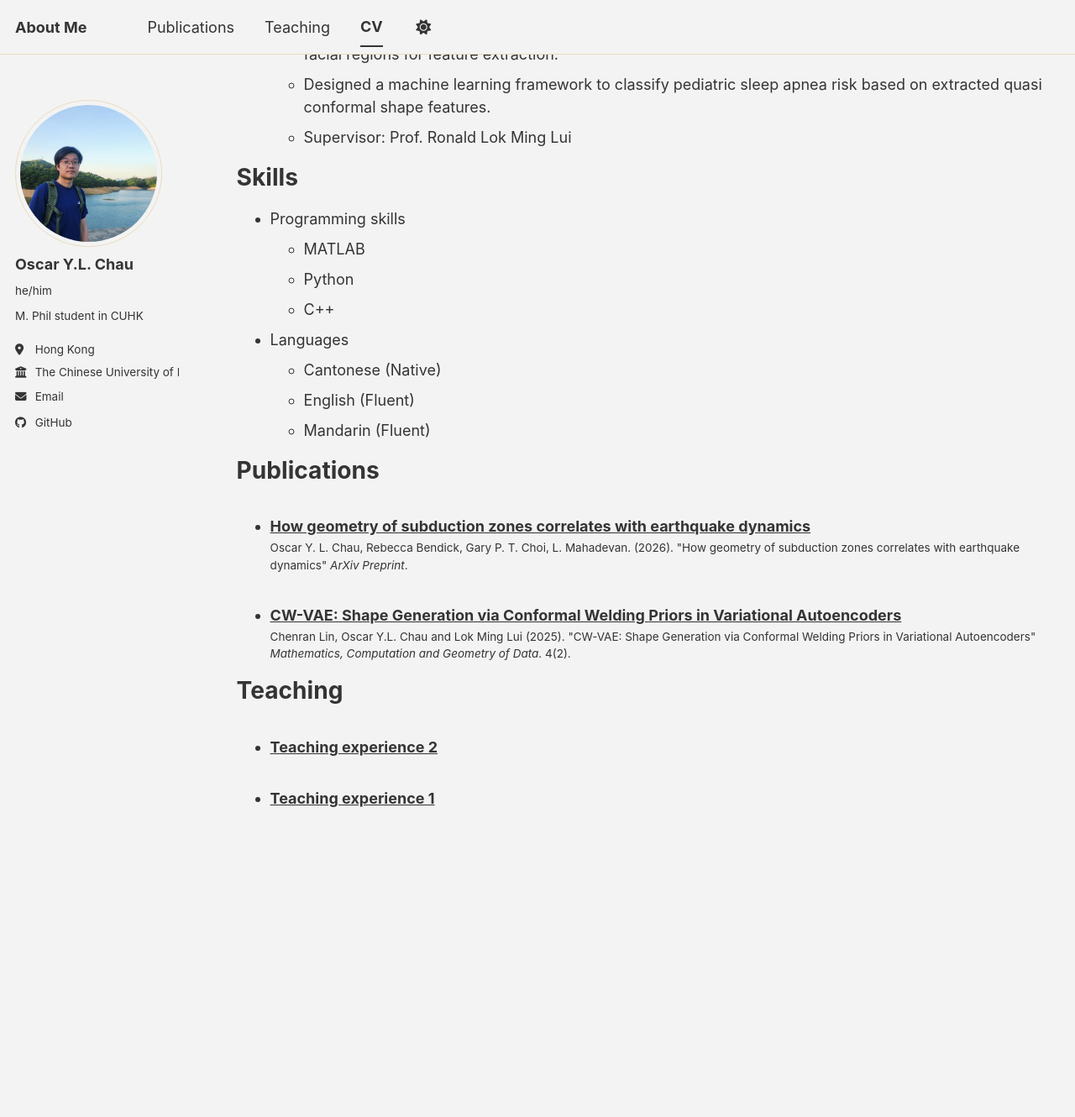
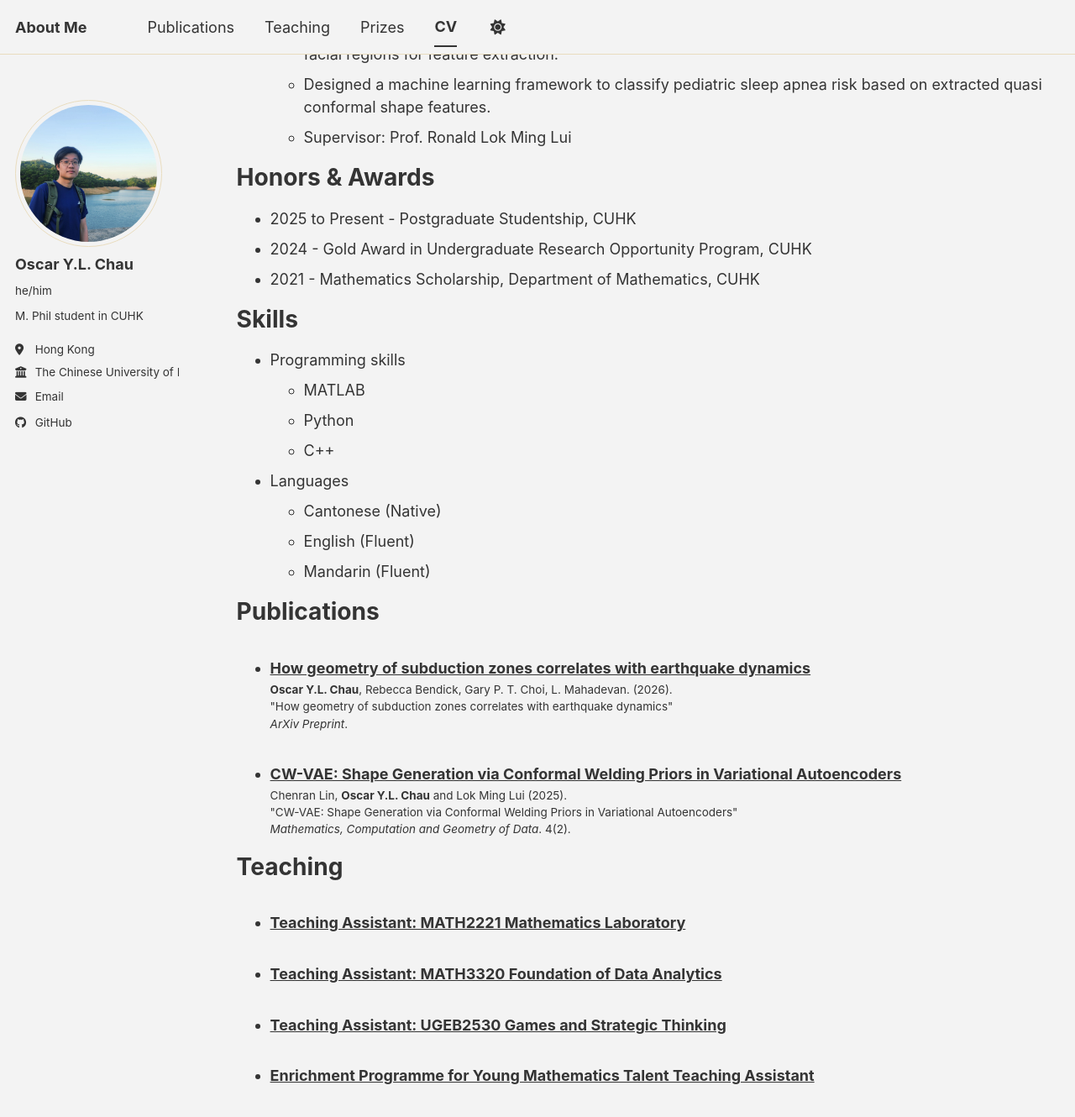
Before and after one commit to oscarcyl/oscarcyl.github.io, a Jekyll site: the page built from _pages/cv.md, in a window 1280 px wide and 1400 px high, scrolled down 574 px. Shown: the top 1330 px of the window at 84% size. Built offline with Jekyll 4.4.1, drawn with Linux system fonts in a browser that asks for light colours; a style sheet for code colours, icons or effects is not loaded; before the commit the page ends 1643 px from its top, so only the background shows below that.

Commit message:
Recent updates (4/9)

```diff
--- a/_data/navigation.yml
+++ b/_data/navigation.yml
@@ -17,6 +17,9 @@ main:
   - title: "Teaching"
     url: /teaching/
 
+  - title: "Prizes"
+    url: /prizes/
+
   # - title: "Portfolio"
   #   url: /portfolio/
 
--- a/_pages/cv.md
+++ b/_pages/cv.md
@@ -27,6 +27,12 @@ Experience
   * Designed a machine learning framework to classify pediatric sleep apnea risk based on extracted quasi conformal shape features.
   * Supervisor: Prof. Ronald Lok Ming Lui
 
+Honors & Awards
+======
+* 2025 to Present - Postgraduate Studentship, CUHK
+* 2024 - Gold Award in Undergraduate Research Opportunity Program, CUHK
+* 2021 - Mathematics Scholarship, Department of Mathematics, CUHK
+
 Skills
 ======
 * Programming skills
--- /dev/null
+++ b/_teaching/EPYMT2024.md
@@ -0,0 +1,11 @@
+---
+title: "Enrichment Programme for Young Mathematics Talent Teaching Assistant"
+collection: teaching
+type: "Secondary school student course"
+permalink: /teaching/EPYMT
+venue: "The Chinese University of Hong Kong, Mathematics department"
+date: 2024-07-15
+location: "Hong Kong"
+---
+
+Instructed mathematically gifted secondary school students in university level discrete mathematics, covering graph theory, number theory, and combinatorial game theory.
--- /dev/null
+++ b/_teaching/MATH2221_2025.md
@@ -0,0 +1,11 @@
+---
+title: "Teaching Assistant: MATH2221 Mathematics Laboratory"
+collection: teaching
+type: "Undergraduate Course"
+permalink: /teaching/MATH2221
+venue: "Department of Mathematics, The Chinese University of Hong Kong"
+date: 2026-01-05
+location: "Hong Kong"
+---
+
+Taught lab sections on computational mathematics and scientific programming using MATLAB for undergraduate mathematics majors.
--- /dev/null
+++ b/_teaching/MATH3320_2025.md
@@ -0,0 +1,11 @@
+---
+title: "Teaching Assistant: MATH3320 Foundation of Data Analytics"
+collection: teaching
+type: "Undergraduate Course"
+permalink: /teaching/MATH3320
+venue: "Department of Mathematics, The Chinese University of Hong Kong"
+date: 2025-09-07
+location: "Hong Kong"
+---
+
+Supported upper level undergraduate instruction in the mathematical foundations of data science, machine learning, and statistical modeling.
--- /dev/null
+++ b/_teaching/UGEB2530_2025.md
@@ -0,0 +1,11 @@
+---
+title: "Teaching Assistant: UGEB2530 Games and Strategic Thinking"
+collection: teaching
+type: "General Education Undergraduate Course"
+permalink: /teaching/UGEB2530
+venue: "Department of Mathematics, The Chinese University of Hong Kong"
+date: 2025-09-06
+location: "Hong Kong"
+---
+
+Instructed interdisciplinary undergraduate students in mathematical game theory, decision modeling, and strategic reasoning.
```
Also changed, not shown: _pages/prizes.md (added, +15 -0 lines), _publications/2025-09-05-CW-VAE.md (+5 -2 lines), _publications/2026-06-01-Geometric_analysis_of_subduction_zones.md (+3 -2 lines), _teaching/2014-spring-teaching-1.md (deleted, +0 -20 lines), _teaching/2015-spring-teaching-2.md (deleted, +0 -20 lines), assets/js/_main.js (+8 -10 lines), assets/css/main.scss (line endings or trailing spaces), images/CW-VAE.png (added), 1 other file.
